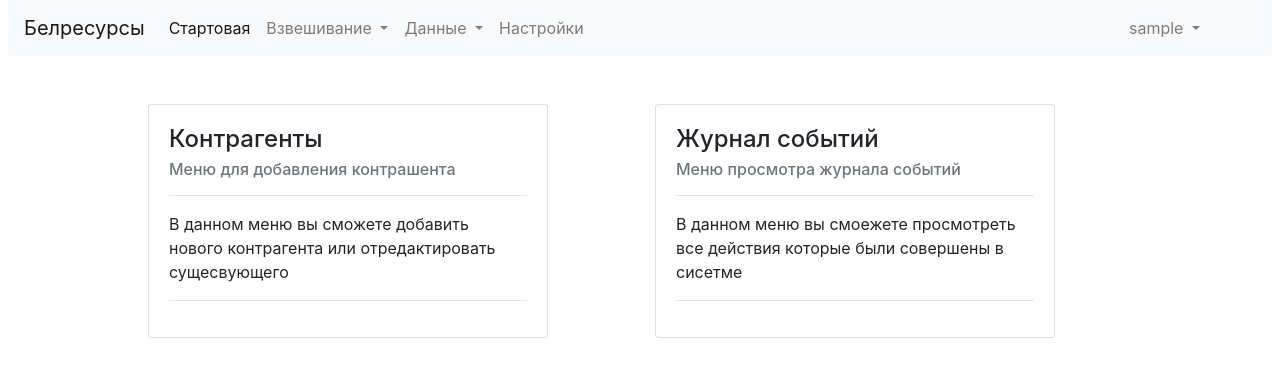
After one commit to svalench/belresusrs, a Django app: page /data in a window 1280 px wide. The commit adds this page. Shown: the top 377 px of the page. Run offline with Django 3.2, Linux system fonts and the light colour scheme; the visitor is signed in with stand-in values (Sample User, id 1); parts of the project's set-up code (start-up, migrations or seed data) failed here and were passed over; some libraries are stand-ins or nearby versions.

Commit message:
добавил меню данных

```diff
--- a/apps/ves/urls.py
+++ b/apps/ves/urls.py
@@ -25,6 +25,9 @@ urlpatterns = [
     path('ves/avto',  StartView.avto_ves, name = 'avto_ves'),
     path('ves/zd',  StartView.zd_ves, name = 'zd_ves'),
     # path('<str:room_name>/', views.room, name='room'),
+    path('data',  StartView.menu_data, name = 'menu_data'),
+    path('data/contragents',  StartView.menu_data, name = 'contragents'),
+    path('data/actions',  StartView.menu_data, name = 'actions'),
 
 
 ]
--- a/apps/ves/views.py
+++ b/apps/ves/views.py
@@ -35,6 +35,10 @@ class StartView(LoginRequiredMixin, CreateView):
         return render(request,'ves/menu_ves.html')
 
     @login_required
+    def menu_data(request):
+        return render(request, 'data/menu_data.html')
+
+    @login_required
     def avto_ves(request):
         auto = Auto.objects.filter(status_in=True)
         print(auto)
--- a/templates/base.html
+++ b/templates/base.html
@@ -39,9 +39,10 @@
           Данные
         </a>
         <div class="dropdown-menu " aria-labelledby="navbarDropdown2">
-            <a class="nav-link " href="{% url 'ves:menu_ves' %}">Меню</a>
-              <a class="nav-link " href="{% url 'ves:menu_ves' %}">Что то</a>
-              <a class="nav-link " href="{% url 'ves:menu_ves' %}">Еще что то</a>
+            <a class="nav-link " href="{% url 'ves:menu_data' %}">Меню</a>
+              <a class="nav-link " href="{% url 'ves:contragents' %}">Контрагенты</a>
+              <a class="nav-link " href="{% url 'ves:actions' %}">События</a>
+            <a class="nav-link " href="{% url 'ves:actions' %}">Сообщения</a>
         </div>
       </li>
 
--- /dev/null
+++ b/templates/data/menu_data.html
@@ -0,0 +1,63 @@
+{% extends 'base.html' %}
+{% load static %}
+{% block content %}
+      <link rel="stylesheet" href="{% static 'boostrap/css/bootstrap.min.css' %}">
+
+    <script src="{% static 'boostrap/js/bootstrap.min.js' %}"></script>
+ <div class="container">
+ <div class="row align-items-center m-5 ">
+
+         <div class="col-6 menu">
+             <div onclick="gotoaddAgent()" class="card" style="width: 25rem;">
+  <div class="card-body">
+    <h4 class="card-title">Контрагенты</h4>
+
+    <h6 class="card-subtitle mb-2 text-muted">Меню для добавления контрашента</h6>
+           <hr>
+    <p class="card-text">В данном меню вы сможете добавить нового контрагента или отредактировать сущесвующего</p>
+        <hr>
+
+  </div>
+</div>
+         </div>
+
+
+         <div class="col-6 menu">
+             <div onclick="gotoViewActions()" class="card" style="width: 25rem;">
+  <div class="card-body">
+    <h4 class="card-title">Журнал событий</h4>
+
+    <h6 class="card-subtitle mb-2 text-muted">Меню просмотра журнала событий</h6>
+       <hr>
+    <p class="card-text">В данном меню вы смоежете просмотреть все действия которые были совершены в сисетме</p>
+       <hr>
+  </div>
+</div>
+         </div>
+ </div>
+  </div>
+      </div>
+
+
+    <script src="{% static 'popper.js' %}" ></script>
+<script src="{% static 'b.min.js' %}" ></script>
+
+
+        <style>
+    .menu:hover {
+  -webkit-transform: scale(1.05);
+  -ms-transform: scale(1.05);
+  transform: scale(1.05);
+}
+</style>
+
+    <script>
+function gotoaddAgent() {
+    window.location.href = "{% url 'ves:contragents' %}";
+}
+function gotoViewActions() {
+    window.location.href = "{% url 'ves:actions' %}";
+}
+    </script>
+
+{% endblock %}
```
